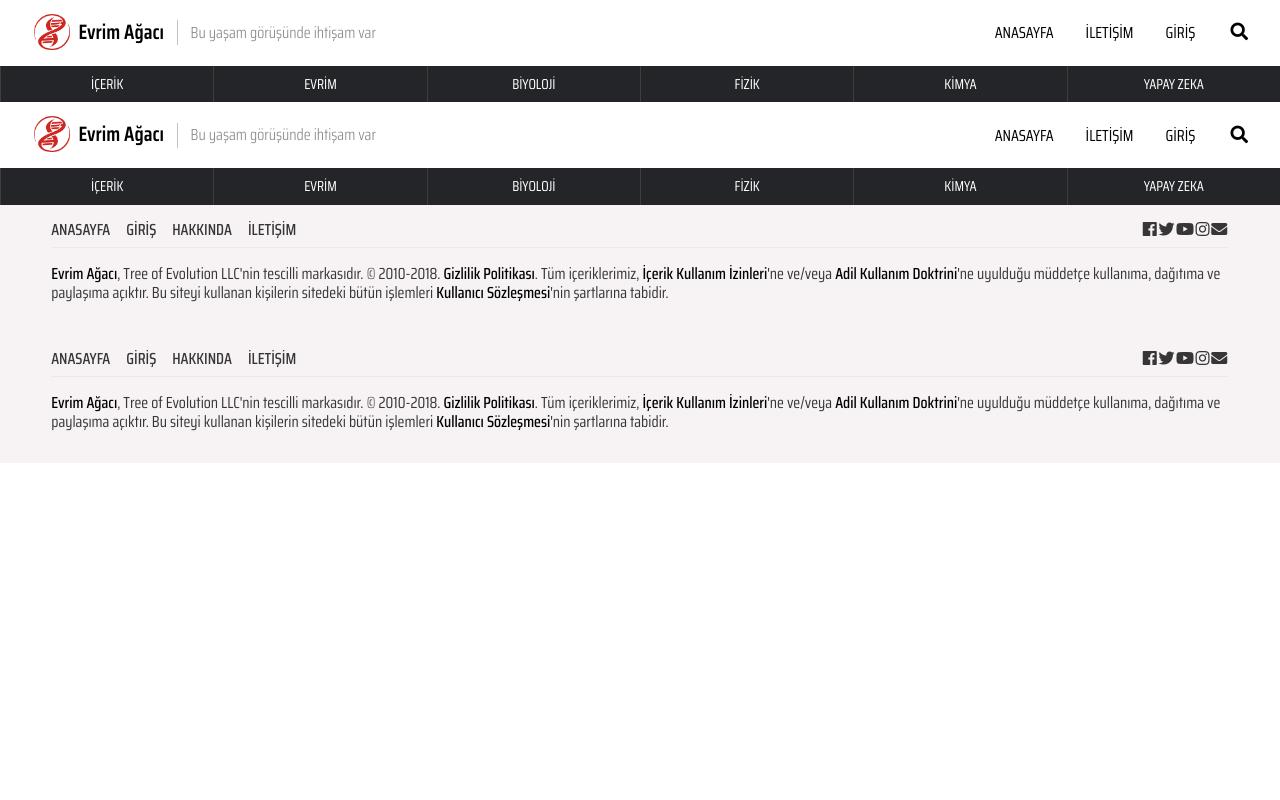
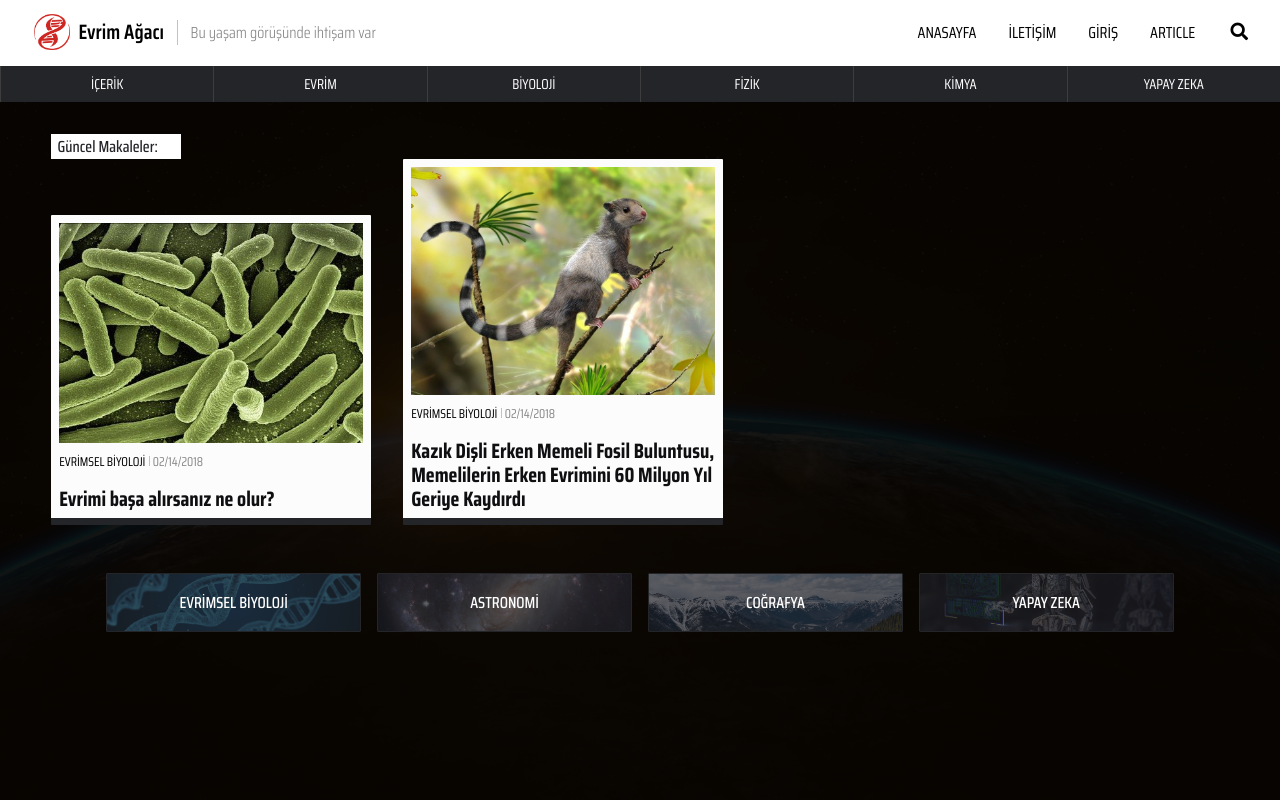
Before and after one commit to evrimagaci/EA-frontend, an Angular app: page /home in a window 1280 px wide. Shown: the top 800 px of the page. Built offline with nearby package versions, Linux system fonts and the light colour scheme.

Commit message:
router configs and added home component

```diff
--- a/src/app/app.module.ts
+++ b/src/app/app.module.ts
@@ -16,6 +16,7 @@ import { DonationComponent } from './donation/donation.component';
 
 import { AppRoutingModule } from './app-routing.module';
 import { PageNotFoundComponent } from './page-not-found/page-not-found.component';
+import { HomeComponent } from './home/home.component';
 
 @NgModule({
   declarations: [
@@ -31,7 +32,8 @@ import { PageNotFoundComponent } from './page-not-found/page-not-found.component
     UserComponent,
     SearchComponent,
     DonationComponent,
-    PageNotFoundComponent
+    PageNotFoundComponent,
+    HomeComponent
   ],
   imports: [
     BrowserModule,
--- a/src/app/article-full/article-full.component.html
+++ b/src/app/article-full/article-full.component.html
@@ -1,6 +1,6 @@
 <!-- Header & Navbar -->
-<app-header></app-header>
-<app-navbar></app-navbar>
+<!-- <app-header></app-header>
+<app-navbar></app-navbar> -->
 <div id="article-full-page">
   <div class="container">
     <div class="article-full-title">
--- a/src/app/header/header.component.html
+++ b/src/app/header/header.component.html
@@ -1,7 +1,7 @@
 <header id="main-header">
 
   <div class="main-logo-container">
-    <a class="header-evrimagaci-logo" routerLink="home">
+    <a class="header-evrimagaci-logo" [routerLink]="['/home']">
       <img class="evrimagaci-logo" src="./../../assets/image/logo-sm.png" alt="Evrim Ağacı Logo">
       <p class="header-main-title">Evrim Ağacı</p>
     </a>
@@ -11,9 +11,12 @@
 
   <div class="header-actions-container">
     <div class="header-actions">
-        <a routerLink="['home']">ANASAYFA</a>
-        <a routerLink="['contact']">İLETİŞİM</a>
+        <a [routerLink]="['/home']">ANASAYFA</a>
+        <a [routerLink]="['/contact']">İLETİŞİM</a>
         <a href="#">GİRİŞ</a>
+
+        <a [routerLink]="['/article']">ARTICLE</a>
+
         <i class="fa fa-search"></i>
     </div>
   </div>
--- /dev/null
+++ b/src/app/home/home.component.html
@@ -0,0 +1,8 @@
+<div id="home-page">
+  <div class="home-page-content container">
+      <p>Güncel Makaleler:</p>
+      <app-article-main></app-article-main>
+      <br>
+      <app-tag-nav></app-tag-nav>
+  </div>
+</div>
--- /dev/null
+++ b/src/app/home/home.component.scss
@@ -0,0 +1,38 @@
+// Home Page
+#home-page {
+    width: 100%;
+    height: 90vh;
+    margin: 0;
+    padding: 0;
+    background: url('./../../assets/image/home-background-image.jpg') no-repeat;
+    background-position: center;
+    background-size: cover;
+    position: relative;
+    // Dark color overlay
+    &:after {
+        content: '';
+        position: absolute;
+        top: 0;
+        right: 0;
+        bottom: 0;
+        left: 0;
+        background: #080502;
+        opacity: .92;
+        z-index: 0;
+    }
+
+    .home-page-content {
+        margin: 0 auto;
+        padding: 2em 0;
+        position: relative;
+        z-index: 111;
+        p {
+            width: 130px;
+            margin: 0;
+            font-weight: 500;
+            color: #242529;
+            background: #fff;
+            padding: .2em .4em;
+        }
+    }
+}
--- /dev/null
+++ b/src/app/home/home.component.ts
@@ -0,0 +1,15 @@
+import { Component, OnInit } from '@angular/core';
+
+@Component({
+  selector: 'app-home',
+  templateUrl: './home.component.html',
+  styleUrls: ['./home.component.scss']
+})
+export class HomeComponent implements OnInit {
+
+  constructor() { }
+
+  ngOnInit() {
+  }
+
+}
```
Also changed, not shown: src/app/app-routing.module.ts (+5 -2 lines), 1 other file (tests, documents, lock files or other folders).
